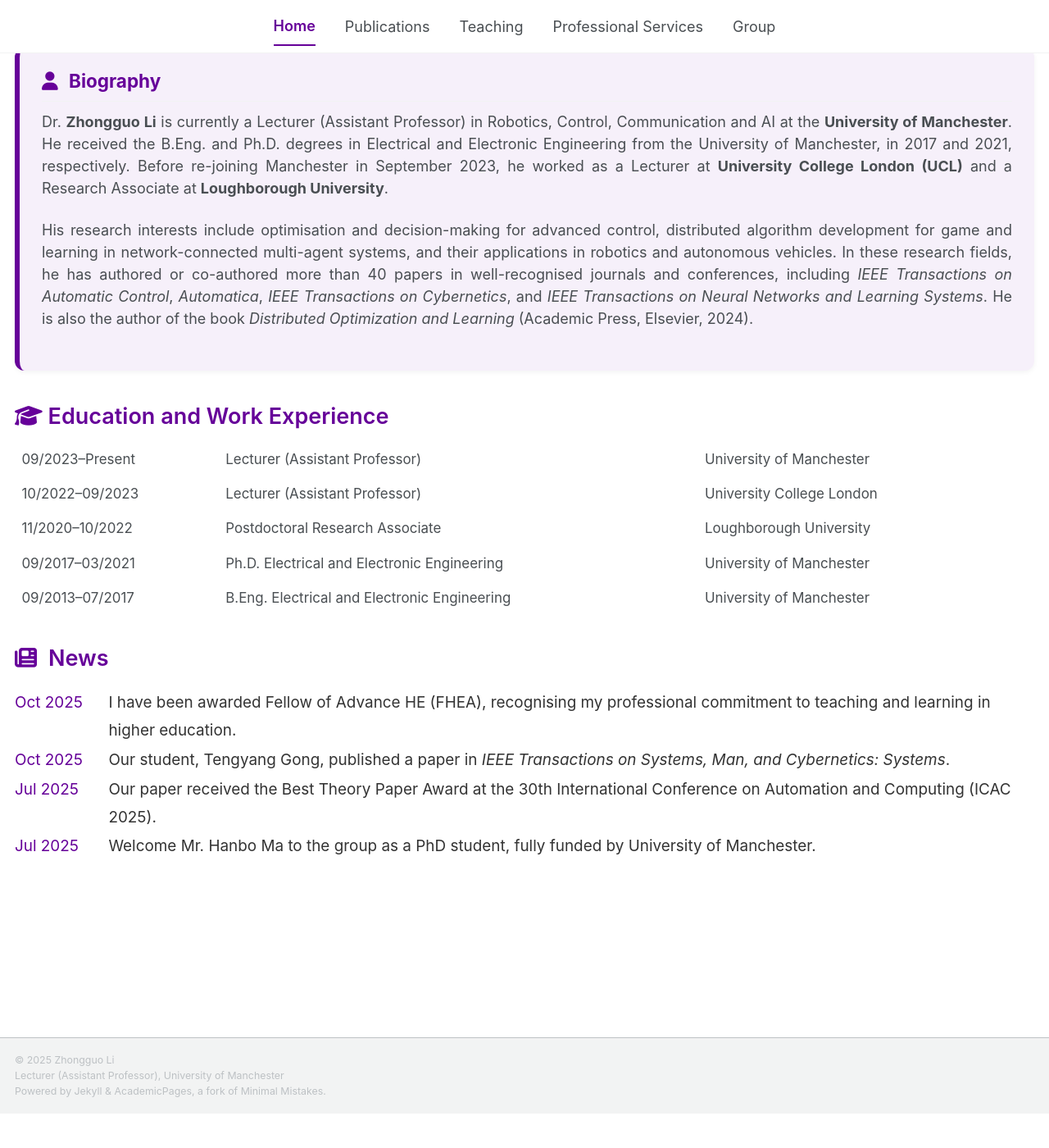
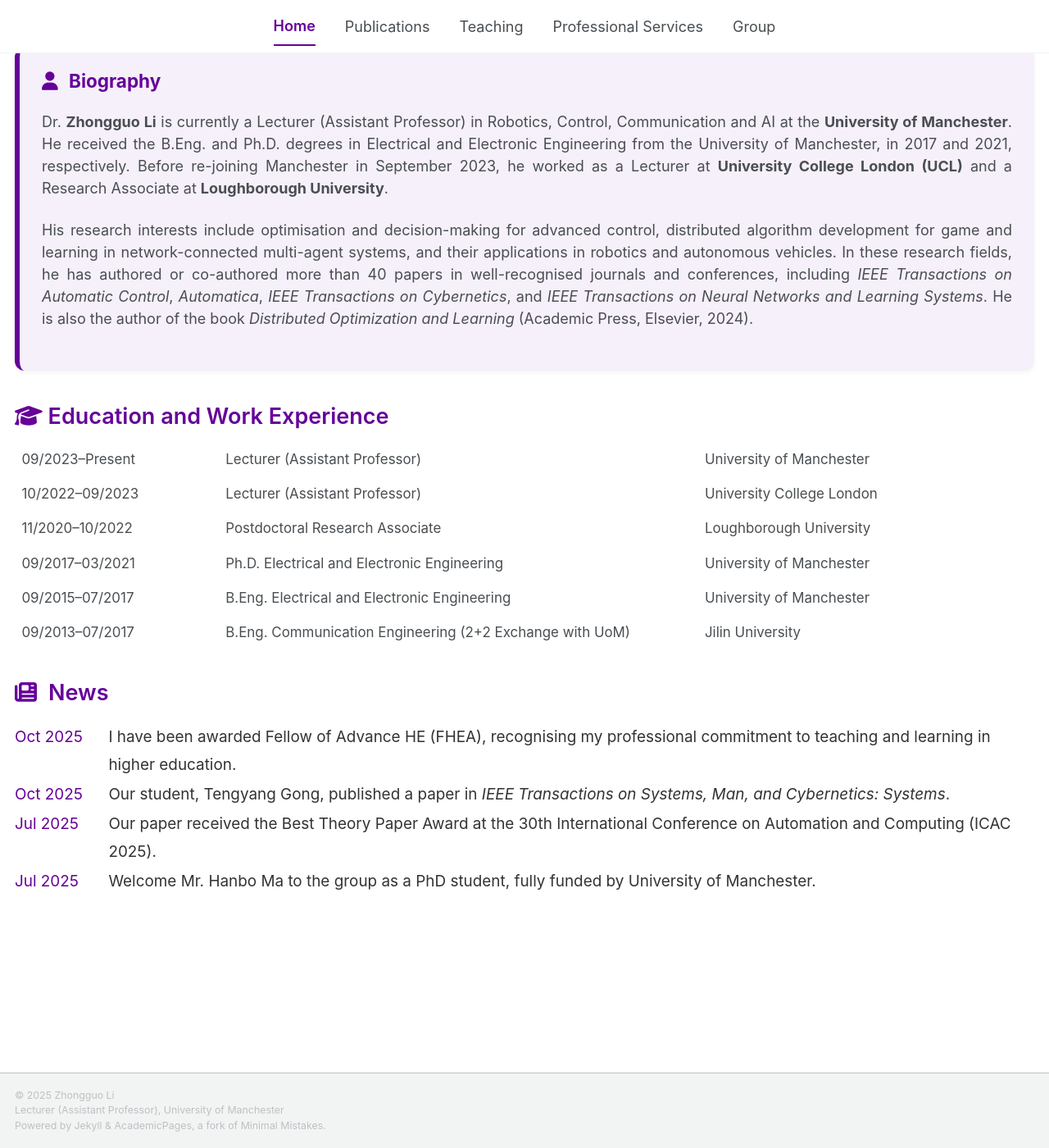
Before and after one commit to Zhongguo-Li/Zhongguo-Li.github.io, a Jekyll site: the page built from _pages/home.html, in a window 1280 px wide and 1400 px high, scrolled down 377 px. Shown: the whole window at 82% size. Built offline with Jekyll 4.4.1, drawn with Linux system fonts in a browser that asks for light colours; some web fonts are replaced; a script that is not in the unit is left out; before the commit the page ends 1735 px from its top, so only the background shows below that.

Commit message:
Force light theme and update layout

```diff
--- a/_pages/Professional Services.html
+++ b/_pages/Professional Services.html
@@ -6,7 +6,7 @@ author_profile: false
 ---
 
 <div style="text-align:center; margin:2.5rem 0 2rem 0;">
-  <h1 style="font-size:2.2rem; font-weight:700; color:#E67E22; margin:0;">
+  <h1 style="font-size:2.2rem; font-weight:700; color:#0056B3; margin:0;">
     </i> Professional Services
   </h1>
 </div>
--- a/_pages/group.html
+++ b/_pages/group.html
@@ -8,7 +8,7 @@ author_profile: false
 
 
 <div style="text-align:center; margin:2.5rem 0 2rem 0;">
-  <h1 style="font-size:2.2rem; font-weight:700; color:#E67E22; margin:0;">
+  <h1 style="font-size:2.2rem; font-weight:700; color:#0056B3; margin:0;">
     </i> Group
   </h1>
 </div>
--- a/_pages/home.html
+++ b/_pages/home.html
@@ -102,9 +102,14 @@ including <em>IEEE Transactions on Automatic Control</em>, <em>Automatica</em>,
     <td style="border:none; background:none;">University of Manchester</td>
   </tr>
   <tr style="border:none; background:none;">
-    <td style="border:none; background:none;">09/2013–07/2017</td>
+    <td style="border:none; background:none;">09/2015–07/2017</td>
     <td style="border:none; background:none;">B.Eng. Electrical and Electronic Engineering</td>
     <td style="border:none; background:none;">University of Manchester</td>
+  </tr>
+    <tr style="border:none; background:none;">
+    <td style="border:none; background:none;">09/2013–07/2017</td>
+    <td style="border:none; background:none;">B.Eng. Communication Engineering (2+2 Exchange with UoM)</td>
+    <td style="border:none; background:none;">Jilin University </td>
   </tr>
 </table>
 
--- a/_pages/publications.html
+++ b/_pages/publications.html
@@ -7,7 +7,7 @@ author_profile: false
 
 
 <div style="text-align:center; margin:2.5rem 0 2rem 0;">
-  <h1 style="font-size:2.2rem; font-weight:700; color:#E67E22; margin:0;">
+  <h1 style="font-size:2.2rem; font-weight:700; color:#0056B3; margin:0;">
     </i> Publications
   </h1>
 </div>
--- a/_pages/teaching.html
+++ b/_pages/teaching.html
@@ -5,7 +5,7 @@ permalink: /teaching/
 author_profile: false
 ---
 <div style="text-align:center; margin:2.5rem 0 2rem 0;">
-  <h1 style="font-size:2.2rem; font-weight:700; color:#E67E22; margin:0;">
+  <h1 style="font-size:2.2rem; font-weight:700; color:#0056B3; margin:0;">
     </i> Teaching
   </h1>
 </div>
--- a/assets/css/custom.css
+++ b/assets/css/custom.css
@@ -37,7 +37,7 @@
   border: none;
   height: 6px;                   /* thickness */
   width: 100%;                    /* length of line (adjust as needed) */
-  background-color: #E67E22;     /* your accent blue */
+  background-color: #0056B3;     /* your accent blue */
   margin: 2rem auto;             /* center horizontally, space above/below */
   border-radius: 2px;            /* smooth edges */
   opacity: 0.9;                  /* slightly soft look */
```
